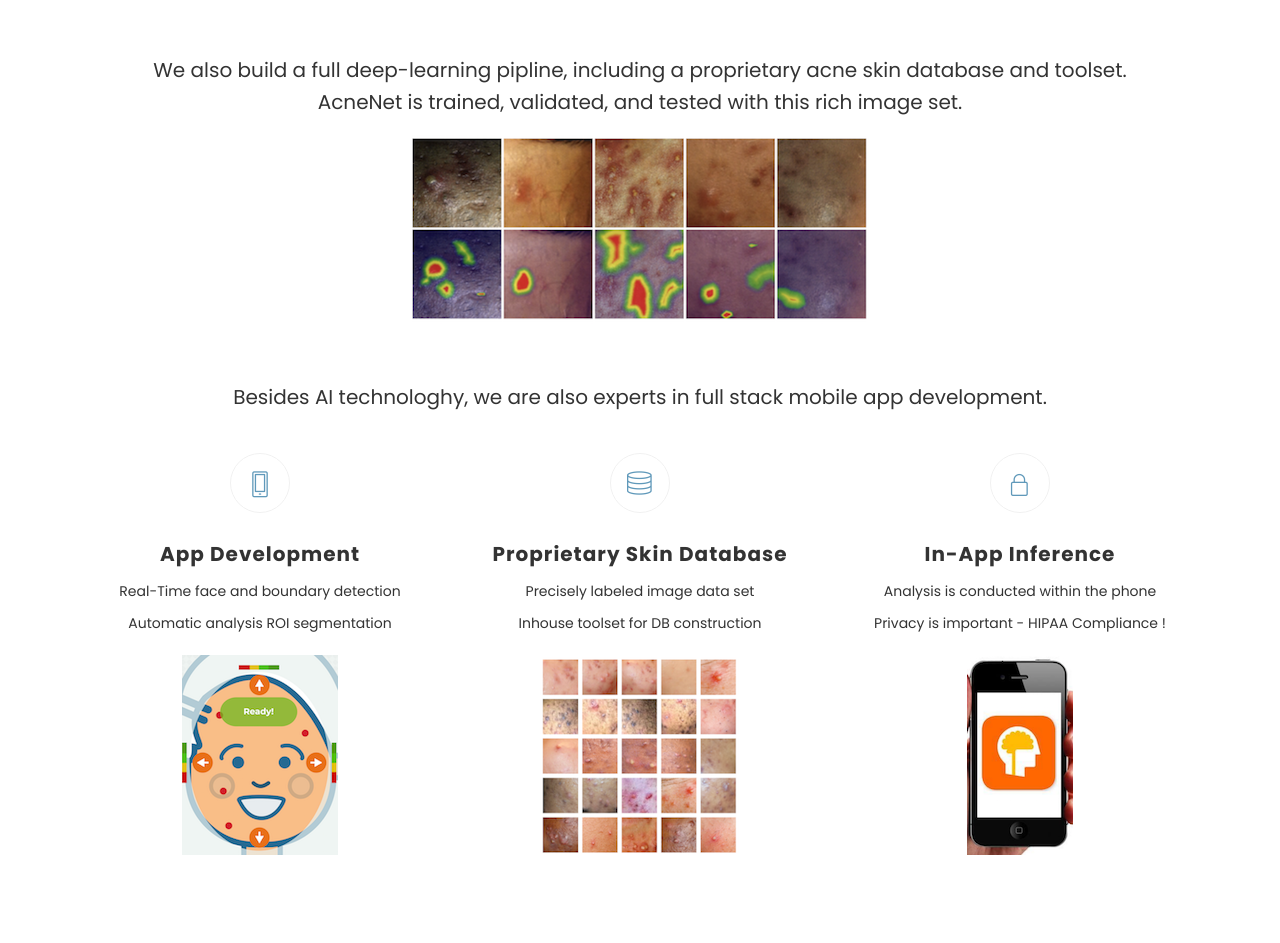
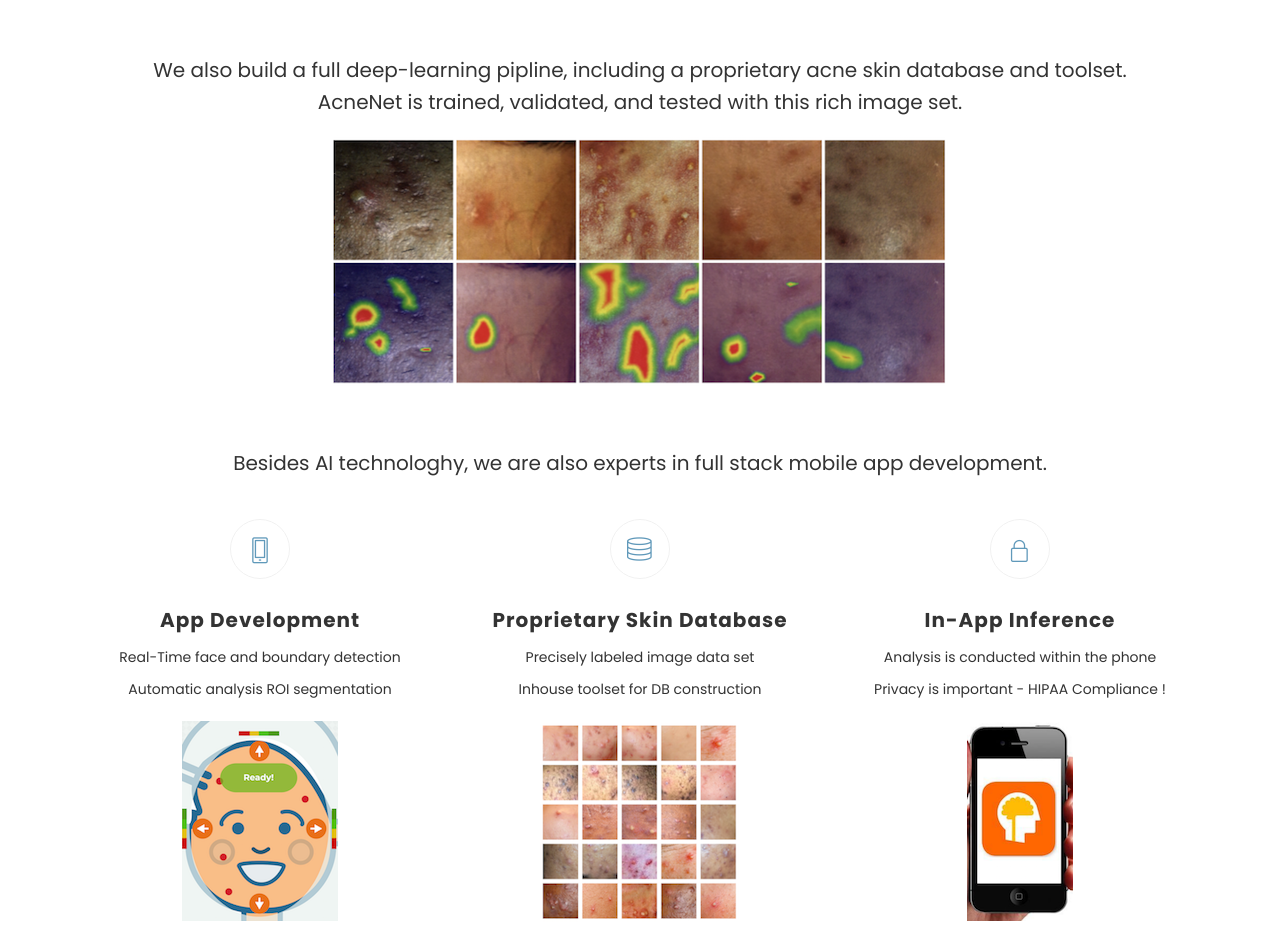
Before and after one commit to popovkai/clearface.ai, a plain HTML site: page index.html in a window 1280 px wide. Shown: the part 1665-2608 px from the top of the page. Drawn offline with Linux system fonts and the light colour scheme.

Commit message:
add diff image size for different screen

```diff
--- a/index.html
+++ b/index.html
@@ -165,7 +165,12 @@
 
           <div class="row">
             <div class="col-lg-12 col-md-12 col-xs-12">
-              <img src="img/technology/acneNet_r.png" alt="">
+              <!-- img src="img/technology/acneNet_r.png" alt=""-->
+              <picture>
+                <source media="(min-width: 650px)" srcset="img/technology/acneNet_r_lg.png">
+                <source media="(min-width: 465px)" srcset="img/technology/acneNet_r_sm.png">
+                <img src="img/technology/acneNet_lg.png" alt="Flowers" style="width:auto;"-->
+              </picture>
             </div>
           </div>
 
```
Also changed, not shown: img/technology/acneNet_r_lg.png (added), img/technology/acneNet_r_sm.png (added).
